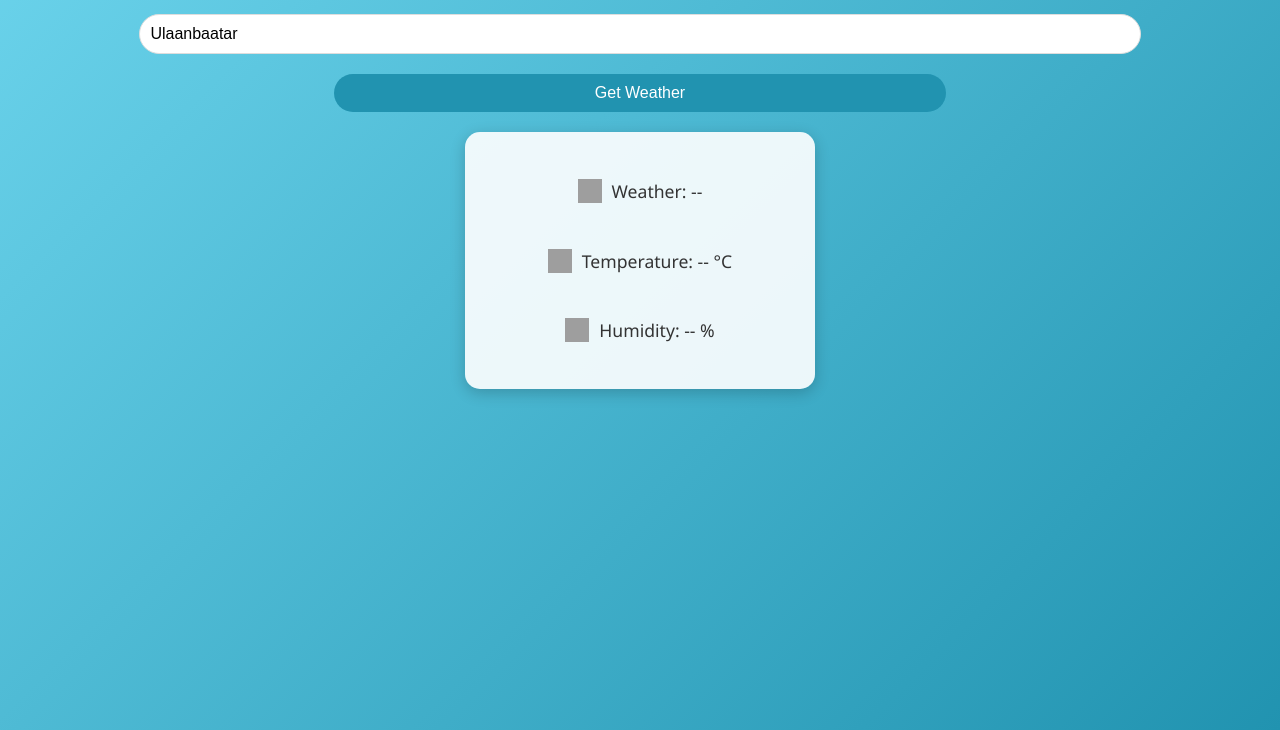
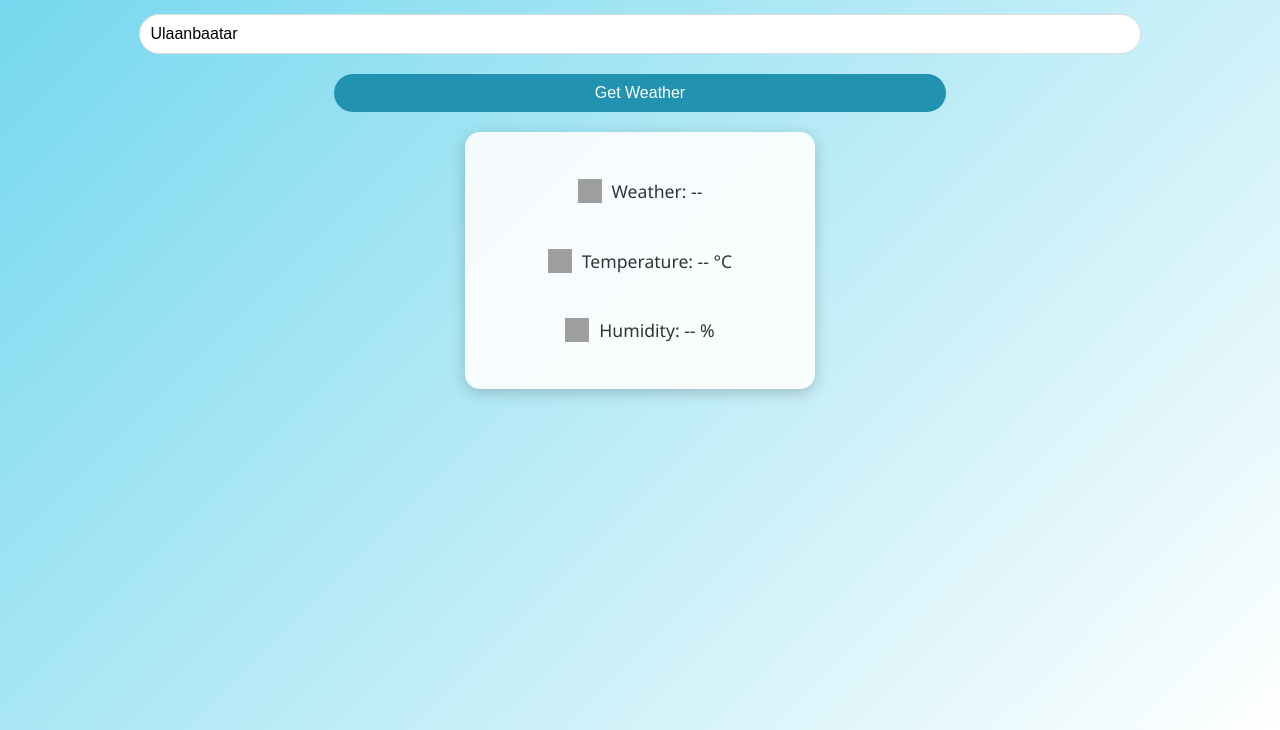
Before and after one commit to buddy0630/team, a plain HTML site: page index.html in a window 1280 px wide. Shown: the part 126-856 px from the top of the page. Drawn offline with Linux system fonts and the light colour scheme; grey boxes are pictures that could not be loaded.

Commit message:
Update index.html
pls i changed the background white lol

```diff
--- a/index.html
+++ b/index.html
@@ -7,7 +7,7 @@
     <style>
         body {
             font-family: 'Segoe UI', Tahoma, Geneva, Verdana, sans-serif;
-            background: linear-gradient(135deg, #6dd5ed, #2193b0);
+            background: linear-gradient(135deg, #6dd5ed, #ffffff);
             color: #fff;
             padding: 20px;
             text-align: center;
```
